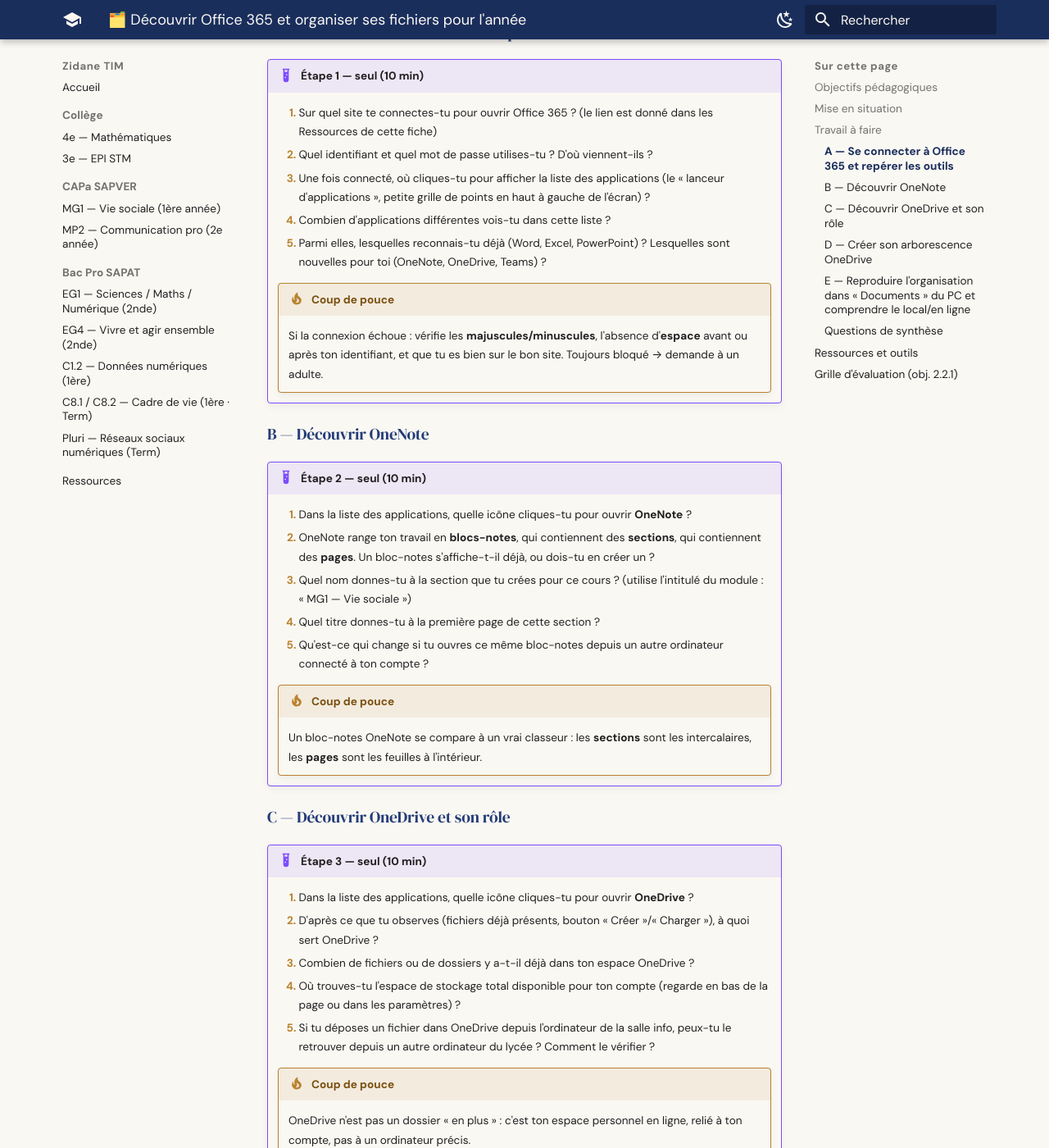
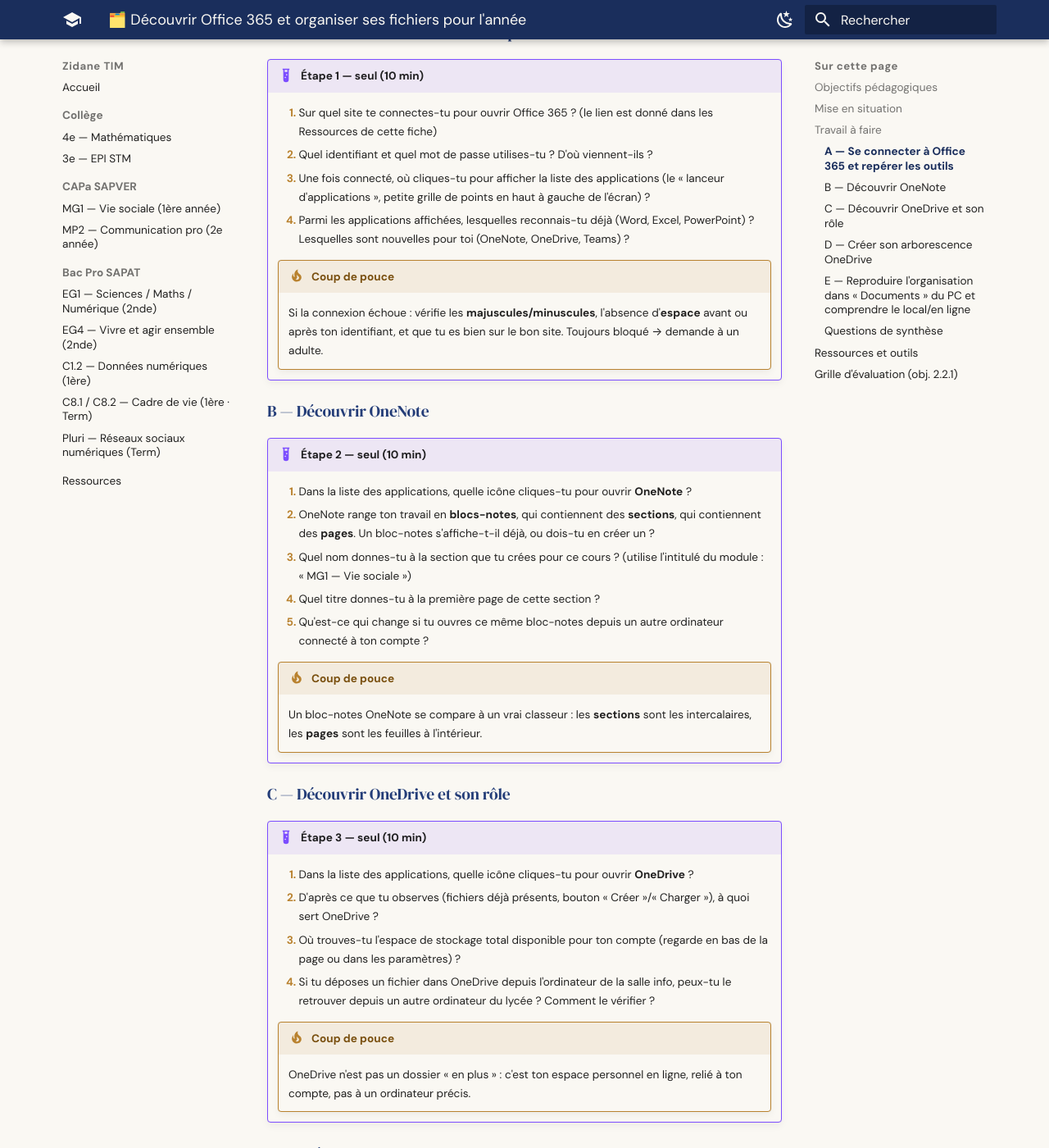
Before and after one commit to zidaneTim/zidane-tim, an MkDocs documentation site: the page built from docs/cours/capa-sapver/activites/decouvrir-office-365-et-organiser-ses-fichiers.md, in a window 1280 px wide and 1400 px high, scrolled down 1339 px. Shown: the whole window at 82% size. Built offline with MkDocs 1.6.1 and Material for MkDocs 9.7.7, drawn with Linux system fonts in a browser that asks for light colours.

Commit message:
activites: retire 2 questions de comptage sans valeur cognitive (PF-ANTISUP)

```diff
--- a/docs/cours/capa-sapver/activites/decouvrir-office-365-et-organiser-ses-fichiers.md
+++ b/docs/cours/capa-sapver/activites/decouvrir-office-365-et-organiser-ses-fichiers.md
@@ -47,8 +47,7 @@
     1. Sur quel site te connectes-tu pour ouvrir Office 365 ? (le lien est donné dans les Ressources de cette fiche)
     2. Quel identifiant et quel mot de passe utilises-tu ? D'où viennent-ils ?
     3. Une fois connecté, où cliques-tu pour afficher la liste des applications (le « lanceur d'applications », petite grille de points en haut à gauche de l'écran) ?
-    4. Combien d'applications différentes vois-tu dans cette liste ?
-    5. Parmi elles, lesquelles reconnais-tu déjà (Word, Excel, PowerPoint) ? Lesquelles sont nouvelles pour toi (OneNote, OneDrive, Teams) ?
+    4. Parmi les applications affichées, lesquelles reconnais-tu déjà (Word, Excel, PowerPoint) ? Lesquelles sont nouvelles pour toi (OneNote, OneDrive, Teams) ?
 
     !!! tip "Coup de pouce"
         Si la connexion échoue : vérifie les **majuscules/minuscules**, l'absence d'**espace** avant ou après ton identifiant, et que tu es bien sur le bon site. Toujours bloqué → demande à un adulte.
@@ -70,9 +69,8 @@
 !!! example "Étape 3 — seul (10 min)"
     1. Dans la liste des applications, quelle icône cliques-tu pour ouvrir **OneDrive** ?
     2. D'après ce que tu observes (fichiers déjà présents, bouton « Créer »/« Charger »), à quoi sert OneDrive ?
-    3. Combien de fichiers ou de dossiers y a-t-il déjà dans ton espace OneDrive ?
-    4. Où trouves-tu l'espace de stockage total disponible pour ton compte (regarde en bas de la page ou dans les paramètres) ?
-    5. Si tu déposes un fichier dans OneDrive depuis l'ordinateur de la salle info, peux-tu le retrouver depuis un autre ordinateur du lycée ? Comment le vérifier ?
+    3. Où trouves-tu l'espace de stockage total disponible pour ton compte (regarde en bas de la page ou dans les paramètres) ?
+    4. Si tu déposes un fichier dans OneDrive depuis l'ordinateur de la salle info, peux-tu le retrouver depuis un autre ordinateur du lycée ? Comment le vérifier ?
 
     !!! tip "Coup de pouce"
         OneDrive n'est pas un dossier « en plus » : c'est ton espace personnel en ligne, relié à ton compte, pas à un ordinateur précis.
```
